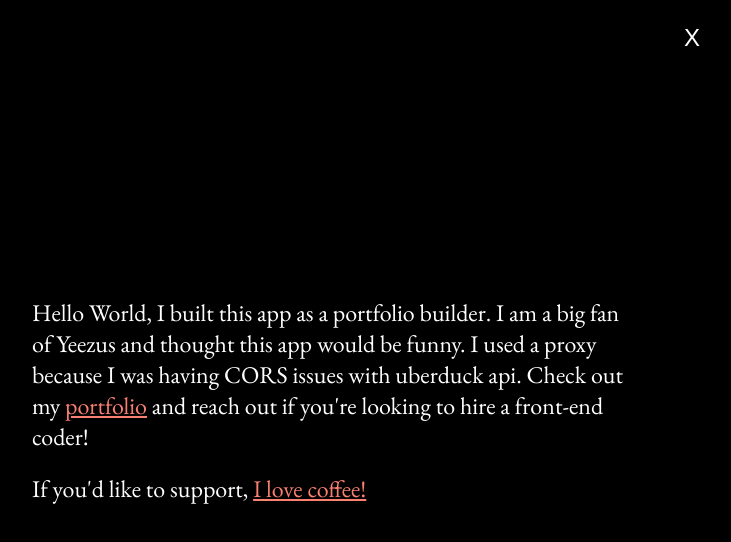
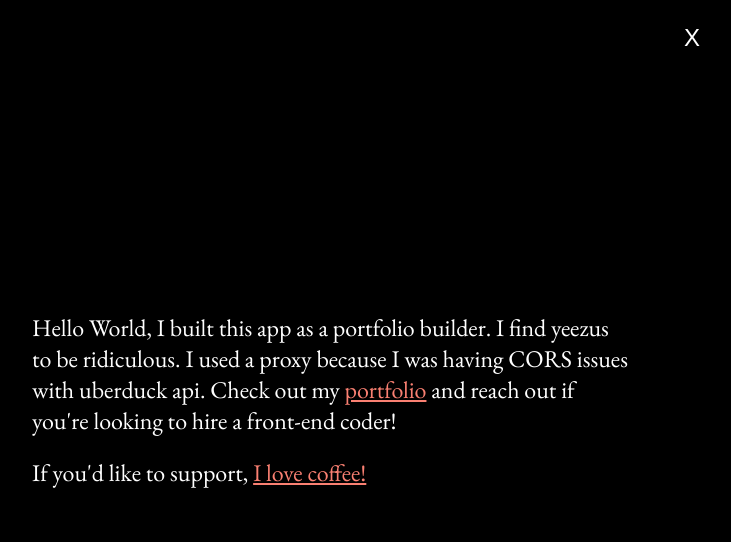
Before and after one commit to gbertkim/TheDailyYeezus, a React (Create React App) app: page / in a window 1280 px wide. Both pictures are taken after a click on the button "about". Shown: the top 542 px of the page, without its empty margins (308-1039 px from the left). Built offline with nearby package versions, Linux system fonts and the light colour scheme.

Commit message:
updated about and readme

```diff
--- a/src/components/About/About.tsx
+++ b/src/components/About/About.tsx
@@ -54,7 +54,7 @@ export const About:React.FC<Props> = (props) => {
             </button>
             <p className='aboutP'>
                 Hello World, I built this app as a portfolio builder.
-                I am a big fan of Yeezus and thought this app would be funny.
+                I find yeezus to be ridiculous.
                 I used a proxy because I was having CORS issues with uberduck api.
                 Check out my <a href='https://gbertkim.github.io/portfolio/' target="_blank" rel="noopener noreferrer">portfolio</a> and reach
                 out if you're looking to hire a front-end coder!
```
Also changed, not shown: 1 other file (tests, documents, lock files or other folders).
